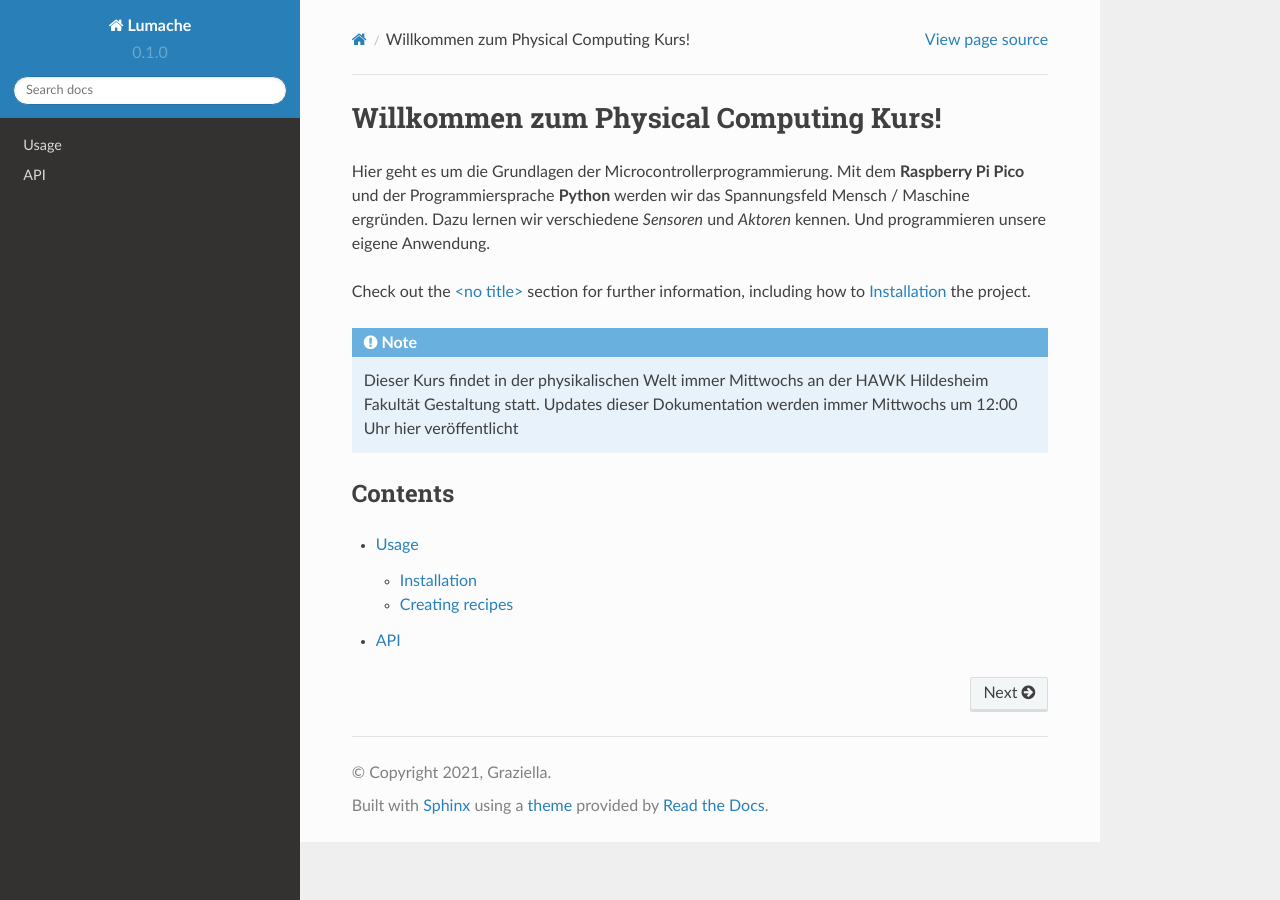
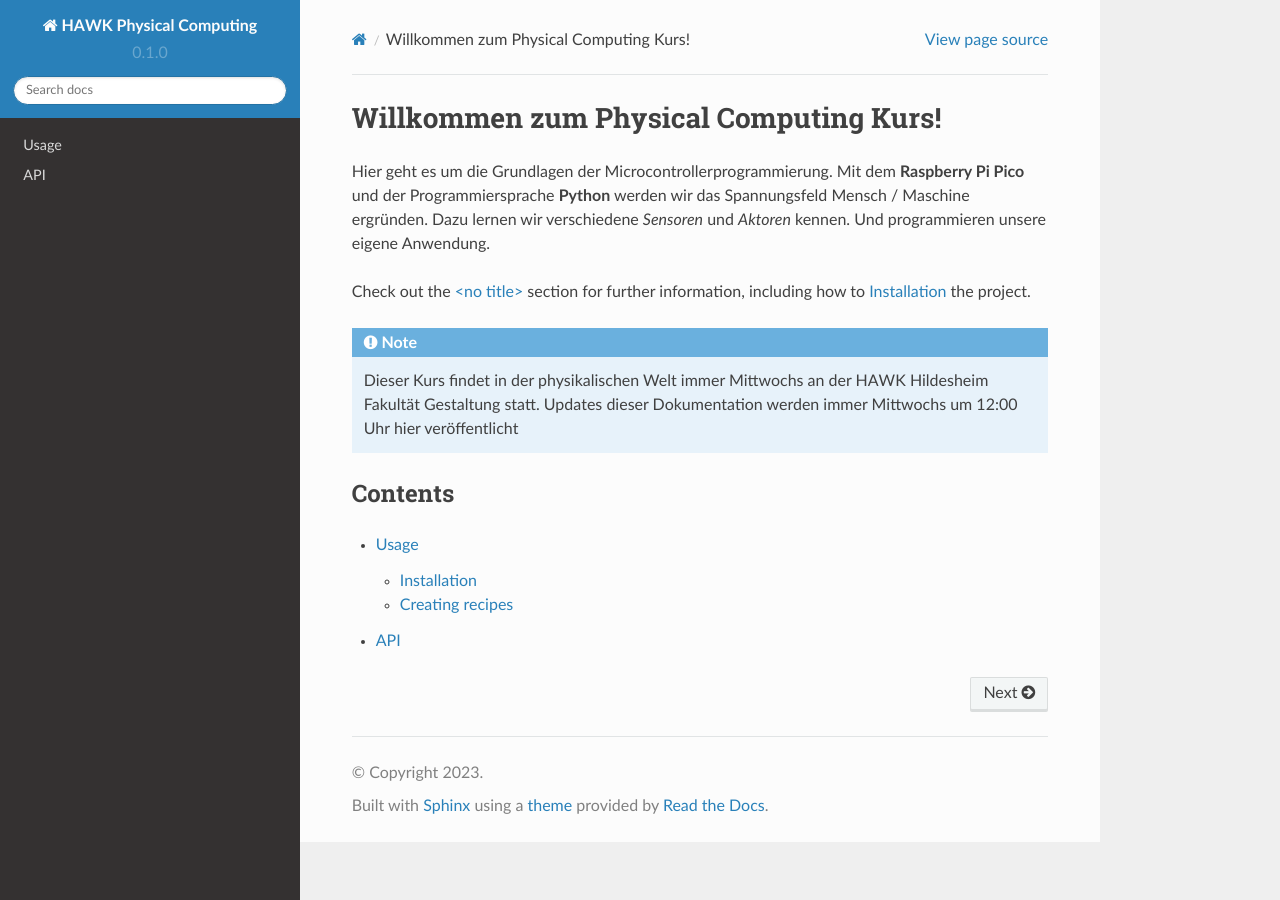
Before and after one commit to HAWK-Computing/physicalcomputing, a Sphinx documentation site: the page built from docs/source/index.rst, in a window 1280 px wide. Built offline with Sphinx 7.4.7 and the Read the Docs theme 2.0.0, drawn with Linux system fonts in a browser that asks for light colours.

Commit message:
Update conf.py

```diff
--- a/docs/source/conf.py
+++ b/docs/source/conf.py
@@ -2,9 +2,9 @@
 
 # -- Project information
 
-project = 'Lumache'
-copyright = '2021, Graziella'
-author = 'Graziella'
+project = 'HAWK Physical Computing'
+copyright = '2023'
+author = 'JLK'
 
 release = '0.1'
 version = '0.1.0'
```
